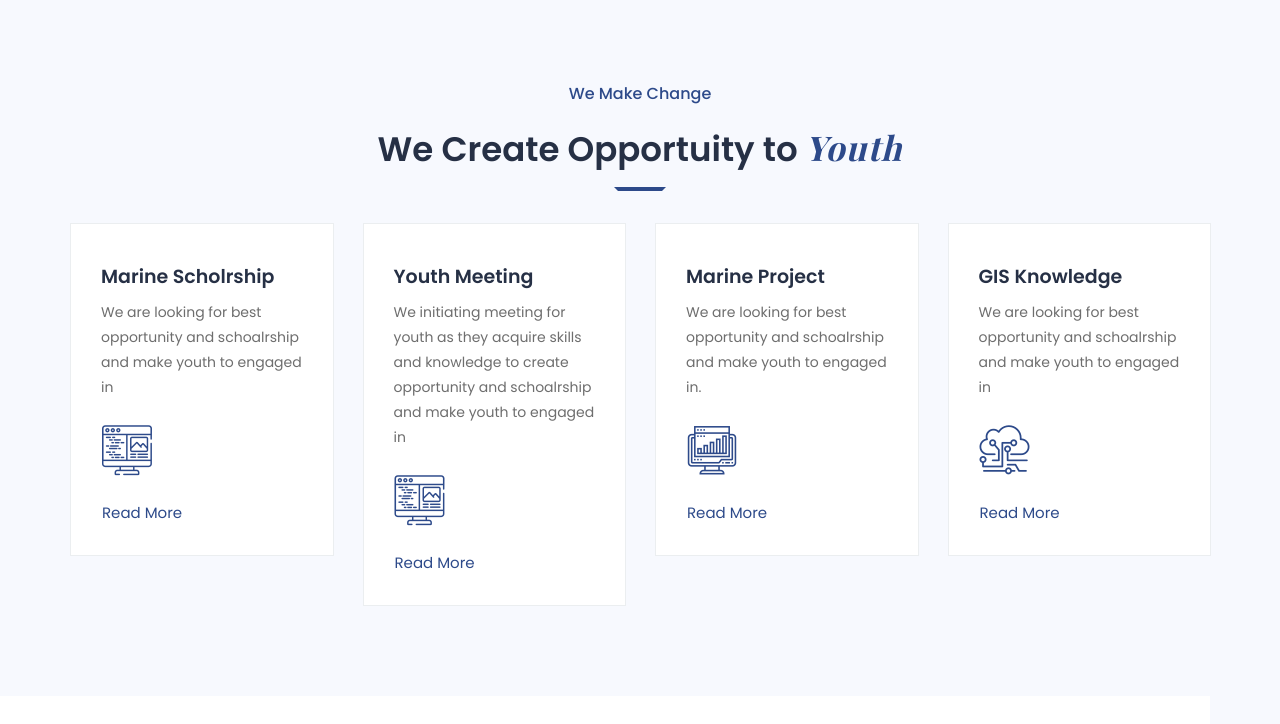
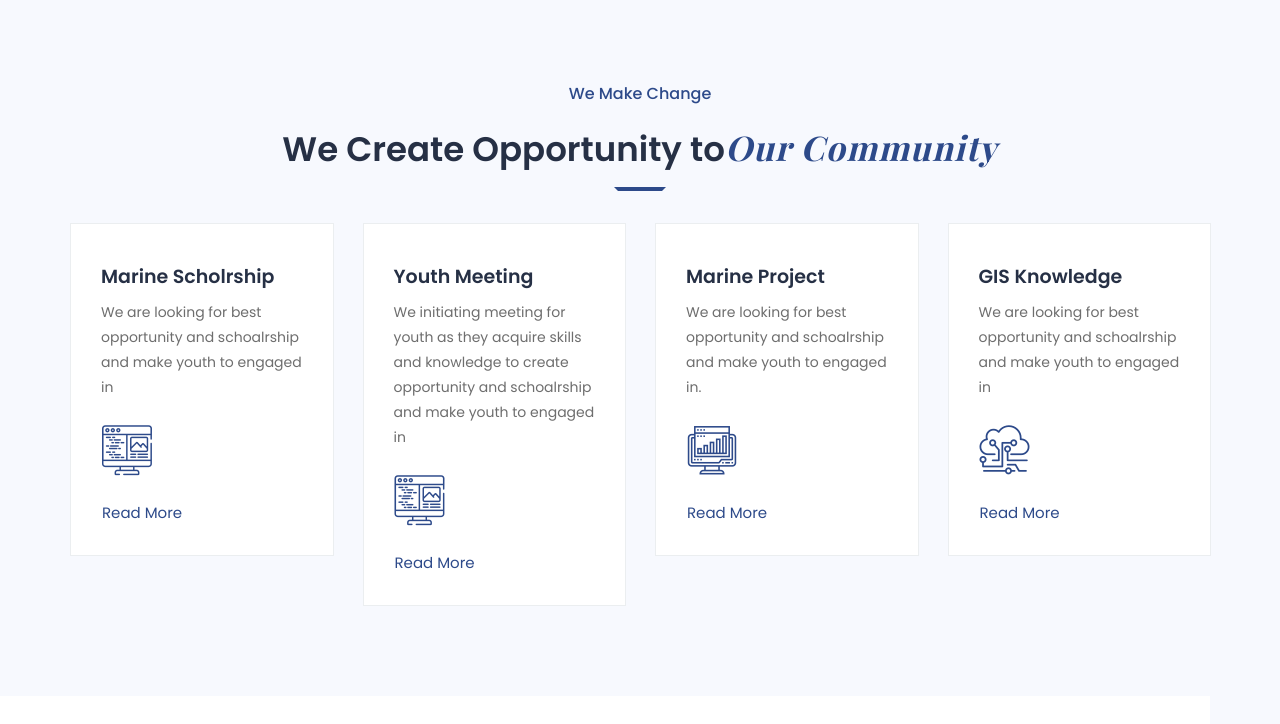
Before and after one commit to JRBshariff/Zanzibar-Ocean-Society, a plain HTML site: page index.html in a window 1280 px wide. Shown: the part 920-1644 px from the top of the page. Drawn offline with nearby package versions, Linux system fonts and the light colour scheme; a web font is replaced by a local one.

Commit message:
change some content

```diff
--- a/index.html
+++ b/index.html
@@ -388,7 +388,7 @@
                             <div class="section-title with-desc text-center clearfix">
                                 <div class="title-header">
                                     <h5>We Make Change</h5>
-                                    <h2 class="title">We Create Opportuity to<span> Youth</span></h2>
+                                    <h2 class="title">We Create Opportunity to<span>Our Community</span></h2>
                                 </div>
                             </div><!-- section title end -->
                         </div>
```
